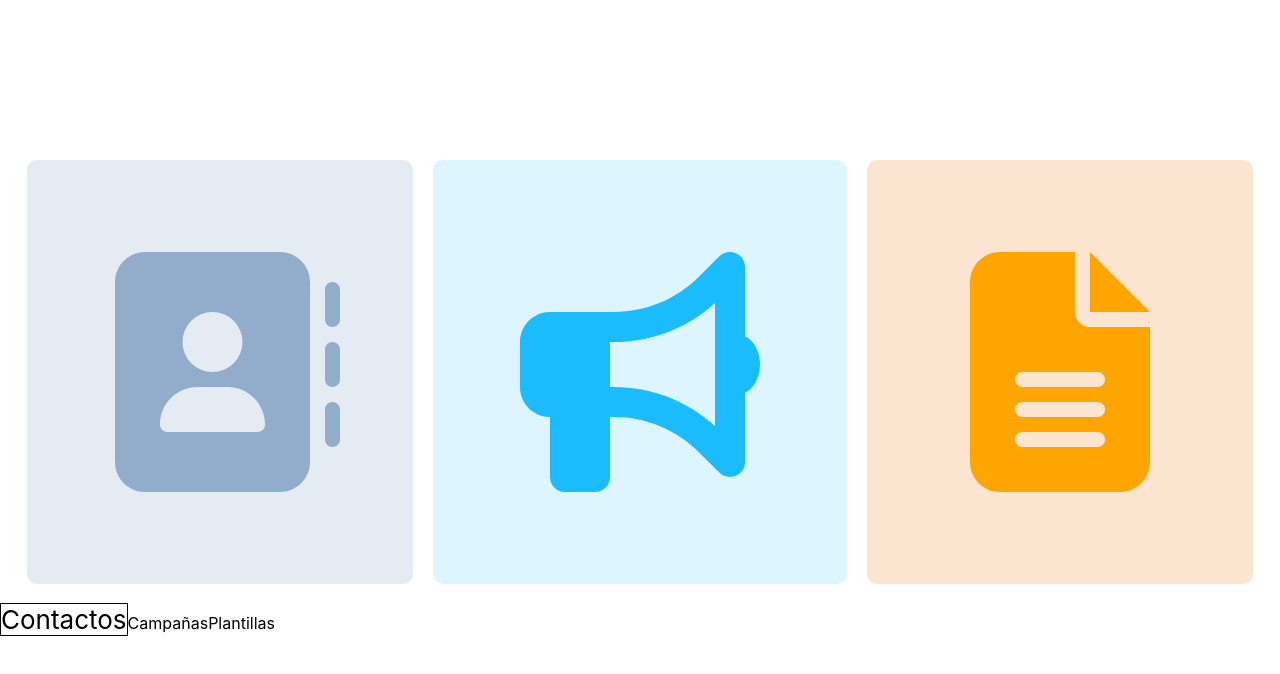
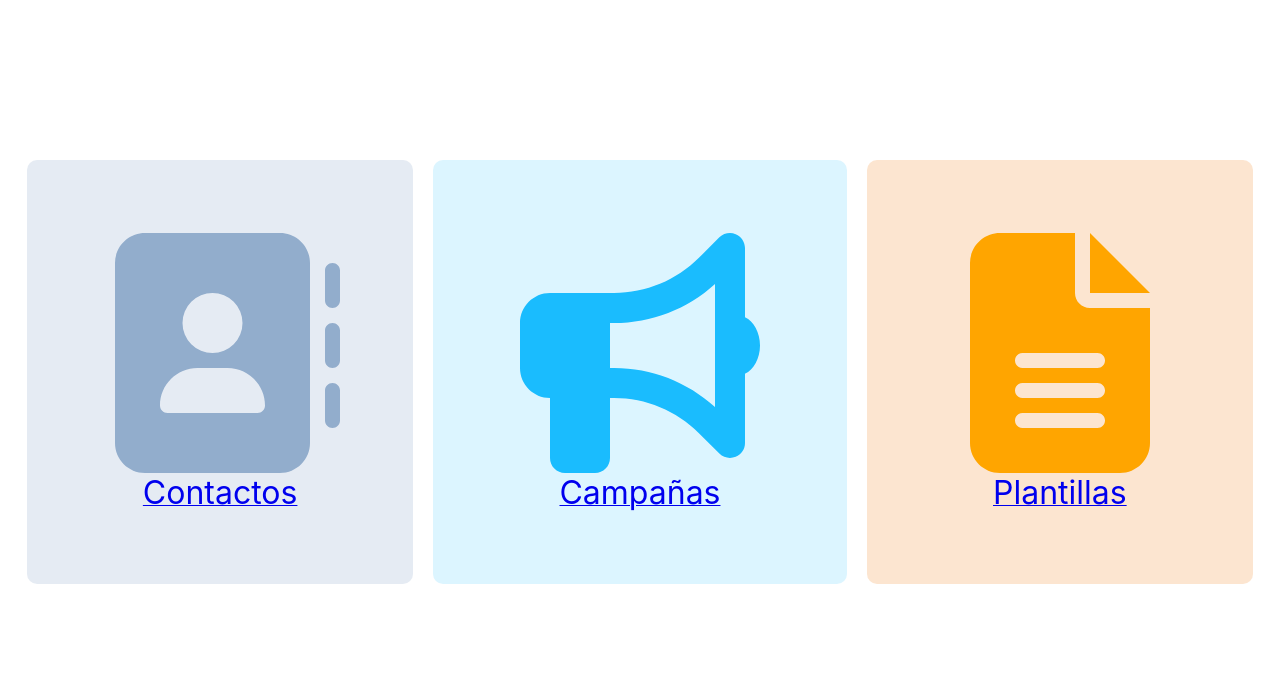
Before and after one commit to JeannethMedrano14/outbound-campaign, a React (Create React App) app: page /inicio in a window 1280 px wide. Shown: the top 674 px of the page. Built offline with nearby package versions, Linux system fonts and the light colour scheme.

Commit message:
Página inicio

```diff
--- a/src/components/Inicio/Inicio.js
+++ b/src/components/Inicio/Inicio.js
@@ -10,22 +10,30 @@ const Inicio = () => {
             <div className="cuadroContacts">
                 <Link to="/contacts">
                     <FontAwesomeIcon icon={faAddressBook} className="iconContact" />
+
+                    <div>
+                        <span className="textContactos">Contactos</span>
+                    </div>
                 </Link>
+
             </div>
             <div className="cuadroCampaing">
                 <Link to="/campaigns">
                     <FontAwesomeIcon icon={faBullhorn} className="iconCampaing" />
+                    <div>
+                        <span className="textCampañas">Campañas</span>
+                    </div>
                 </Link>
+
             </div>
             <div className="cuadroTemplate">
                 <Link to="/templates">
                     <FontAwesomeIcon icon={faFileAlt} className="iconTemplate" />
+                    <div>
+                        <span className="textPlantillas">Plantillas</span>
+                    </div>
                 </Link>
-            </div>
-            <div>
-                <span className="Contactos">Contactos</span>
-                <span Campañas="Campañas">Campañas</span>
-                <span className="Plantillas">Plantillas</span>
+
             </div>
         </div>
     );
--- a/src/components/Inicio/Inicio.scss
+++ b/src/components/Inicio/Inicio.scss
@@ -13,11 +13,15 @@
   border-radius: 10px;
   background-color: #92adcc3d;
   margin: 10em 0px 0px 27px;
+  text-align: center;
+
 }
 
-.Contactos{
-  border: 1px solid;
-  font-size: 26px;
+.textContactos,
+.textCampañas,
+.textPlantillas {
+  font-size: 2em;
+
 }
 
 .cuadroCampaing {
@@ -29,6 +33,7 @@
   border-radius: 10px;
   background-color: #1abdfe27;
   margin: 10em 0px 0px 0px;
+  text-align: center;
 }
 
 .cuadroTemplate {
@@ -40,11 +45,7 @@
   border-radius: 10px;
   background-color: #ee760d31;
   margin: 10em 27px 0px 0px;
-}
-
-.cuadro a {
-  text-decoration: none;
-  color: inherit;
+  text-align: center;
 }
 
 .iconContact {
@@ -61,9 +62,3 @@
   font-size: 15rem;
   color: orange;
 }
-
-.texto {
-  margin-top: 10px;
-  font-size: 1.5rem;
-  text-align: center;
-}
```
